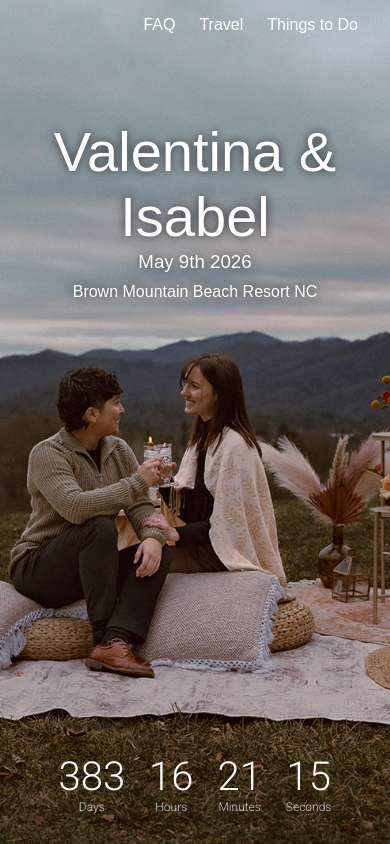
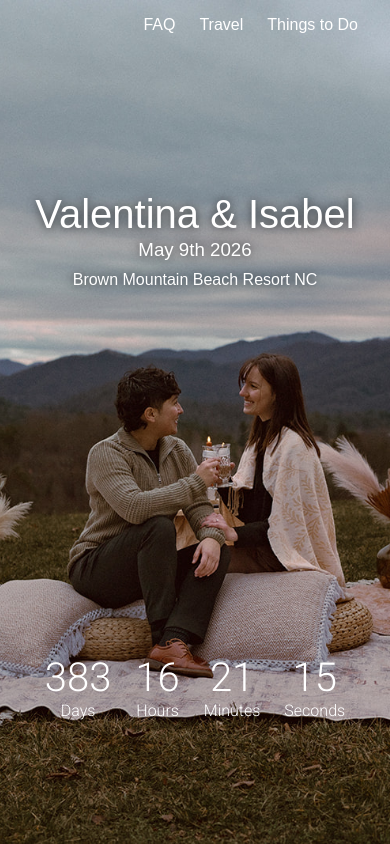
Before and after one commit to ValColorado/wedding-website, an Angular app: page / in a window 390 px wide. Built offline with nearby package versions, Linux system fonts and the light colour scheme.

Commit message:
mobile updates

```diff
--- a/index.html
+++ b/index.html
@@ -4,7 +4,7 @@
   <meta name="viewport" content="width=device-width, initial-scale=1.0">
 
   <meta charset="utf-8">
-  <title>WeddingWebsite</title>
+  <title>Valentina & Isabel Wedding</title>
   <base href="/">
   <meta name="viewport" content="width=device-width, initial-scale=1">
   <link rel="icon" type="image/x-icon" href="favicon.ico">
--- a/src/app/home/home.component.css
+++ b/src/app/home/home.component.css
@@ -218,6 +218,7 @@ body {
   font-weight: 200;
   flex-direction: column;
   align-items: center;
+
 }
 
 .countdown-clock small {
@@ -236,3 +237,37 @@ body {
 .faq-link {
   height: 100vh;
 }
+
+
+@media screen and (max-width: 600px) {
+  .couple-names {
+    font-size: 2.5rem;
+  }
+  .engagement-image {
+    height: 100vh;
+    width: 100%; /* Full width */
+    object-fit: cover;
+    object-position: 40% 20%;
+  }
+
+  .countdown-clock div{
+    margin-top: -10rem;
+  }
+
+  .countdown-clock small {
+    font-size: 0.5rem;
+  }
+  .countdown-clock small {
+    font-size: 1rem;
+    font-weight: 200;
+    color: white;
+  }
+
+  .countdown-clock span {
+    font-size: 2.5rem;
+    font-weight: 200;
+    color: #fff;
+  }
+
+
+}
--- a/src/index.html
+++ b/src/index.html
@@ -4,7 +4,7 @@
   <meta name="viewport" content="width=device-width, initial-scale=1.0">
 
   <meta charset="utf-8">
-  <title>WeddingWebsite</title>
+  <title>Valentina & Isabel Wedding</title>
   <base href="/">
   <meta name="viewport" content="width=device-width, initial-scale=1">
   <link rel="icon" type="image/x-icon" href="favicon.ico">
```
Also changed, not shown: 1 other file (tests, documents, lock files or other folders).
